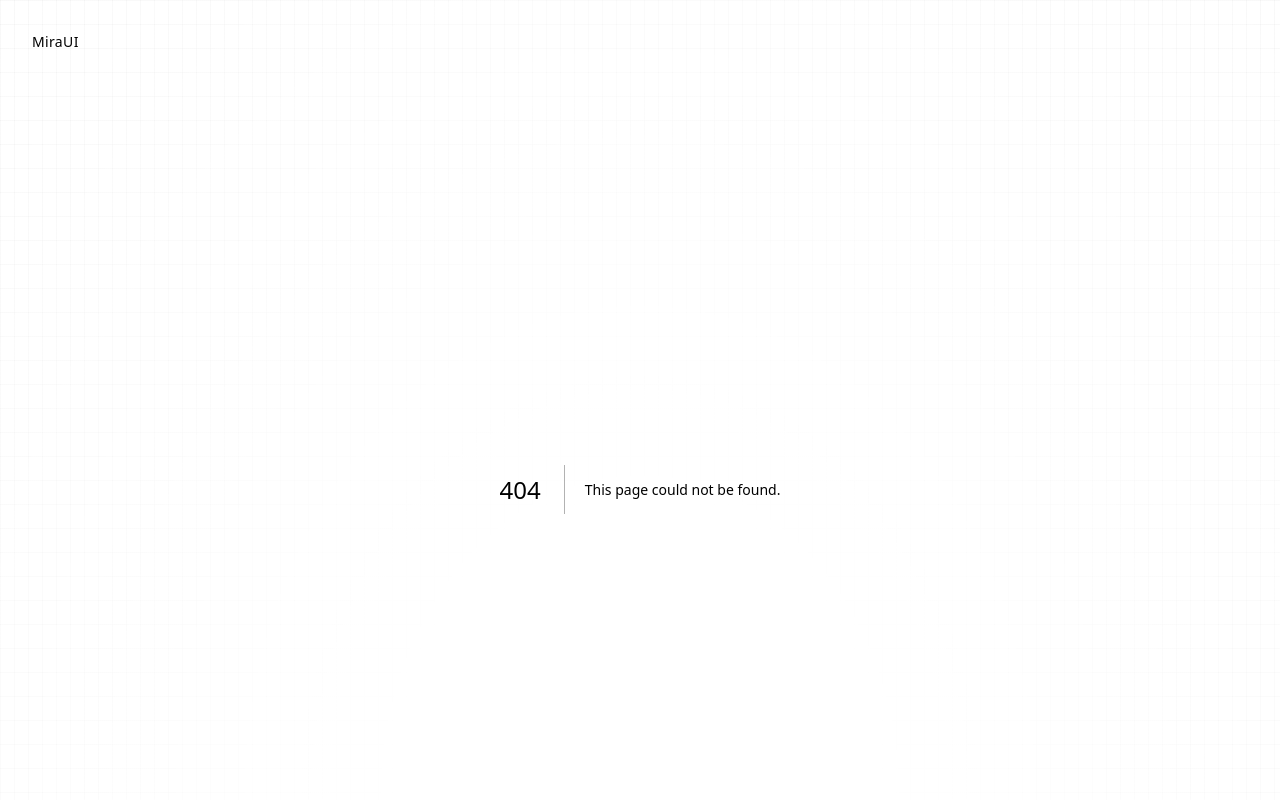
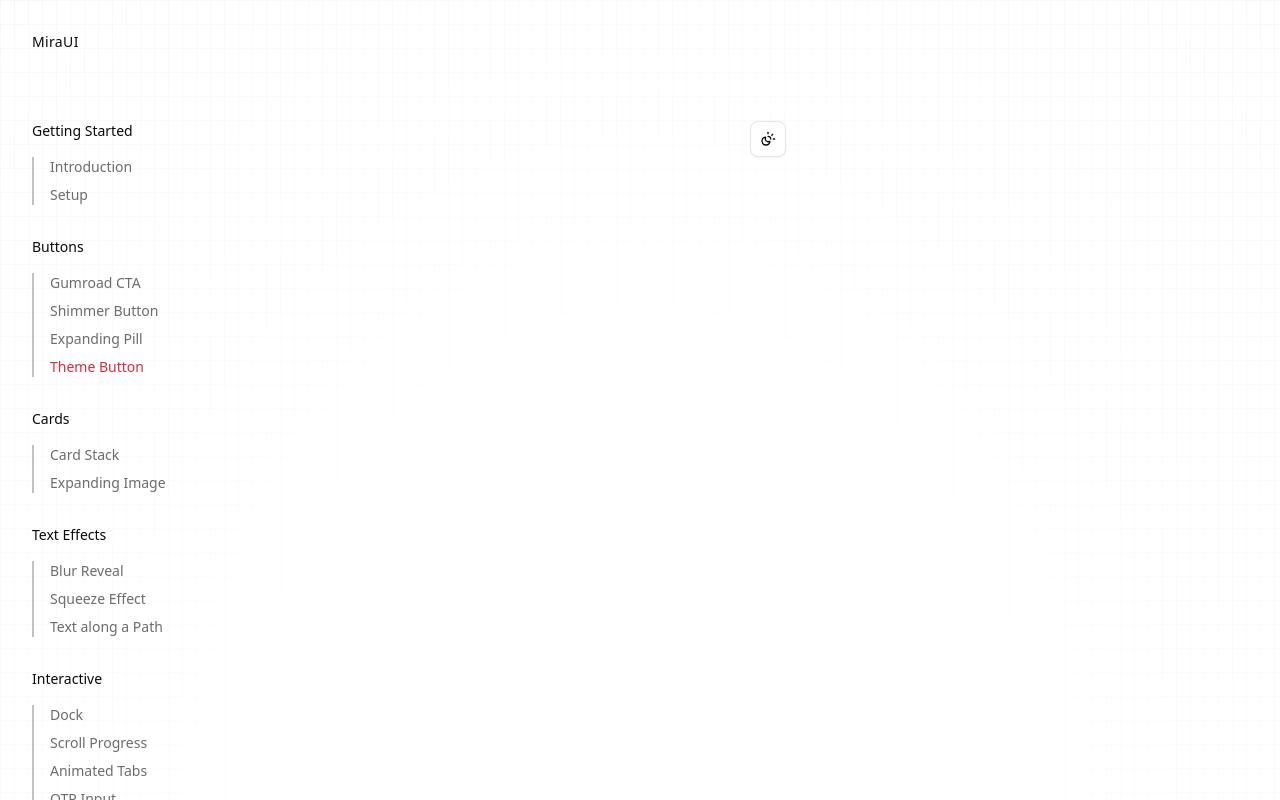
Before and after one commit to k4rtikay/ui-lab, a Next.js app: page /components/theme-button in a window 1280 px wide. Before the commit this address had no page. Built offline with nearby package versions, Linux system fonts and the light colour scheme; some icons are missing.

Commit message:
feat(theme): setup theme-button component

```diff
--- a/package.json
+++ b/package.json
@@ -10,6 +10,7 @@
   },
   "dependencies": {
     "@icons-pack/react-simple-icons": "^13.8.0",
+    "@radix-ui/react-slot": "^1.2.4",
     "class-variance-authority": "^0.7.1",
     "clsx": "^2.1.1",
     "input-otp": "^1.4.2",
--- /dev/null
+++ b/src/app/components/theme-button/page.tsx
@@ -0,0 +1,12 @@
+import ThemeButton from "@/components/works/Theme-button/theme-button"
+
+export default function ThemeButtonPage({
+    children,
+}:{children: React.ReactNode}){
+
+    return(
+        <div className="flex justify-center">
+            <ThemeButton></ThemeButton>
+        </div>
+    )
+}
--- a/src/components/shared/Sidenav.tsx
+++ b/src/components/shared/Sidenav.tsx
@@ -36,6 +36,10 @@
                 {
                     name: 'Expanding Pill',
                     href: '/components/expanding-pill'
+                },
+                {
+                    name: 'Theme Button',
+                    href: '/components/theme-button'
                 }
             ]
         },
--- /dev/null
+++ b/src/components/ui/button.tsx
@@ -0,0 +1,60 @@
+import * as React from "react"
+import { Slot } from "@radix-ui/react-slot"
+import { cva, type VariantProps } from "class-variance-authority"
+
+import { cn } from "@/lib/utils"
+
+const buttonVariants = cva(
+  "inline-flex items-center justify-center gap-2 whitespace-nowrap rounded-md text-sm font-medium transition-all disabled:pointer-events-none disabled:opacity-50 [&_svg]:pointer-events-none [&_svg:not([class*='size-'])]:size-4 shrink-0 [&_svg]:shrink-0 outline-none focus-visible:border-ring focus-visible:ring-ring/50 focus-visible:ring-[3px] aria-invalid:ring-destructive/20 dark:aria-invalid:ring-destructive/40 aria-invalid:border-destructive",
+  {
+    variants: {
+      variant: {
+        default: "bg-primary text-primary-foreground hover:bg-primary/90",
+        destructive:
+          "bg-destructive text-white hover:bg-destructive/90 focus-visible:ring-destructive/20 dark:focus-visible:ring-destructive/40 dark:bg-destructive/60",
+        outline:
+          "border bg-background shadow-xs hover:bg-accent hover:text-accent-foreground dark:bg-input/30 dark:border-input dark:hover:bg-input/50",
+        secondary:
+          "bg-secondary text-secondary-foreground hover:bg-secondary/80",
+        ghost:
+          "hover:bg-accent hover:text-accent-foreground dark:hover:bg-accent/50",
+        link: "text-primary underline-offset-4 hover:underline",
+      },
+      size: {
+        default: "h-9 px-4 py-2 has-[>svg]:px-3",
+        sm: "h-8 rounded-md gap-1.5 px-3 has-[>svg]:px-2.5",
+        lg: "h-10 rounded-md px-6 has-[>svg]:px-4",
+        icon: "size-9",
+        "icon-sm": "size-8",
+        "icon-lg": "size-10",
+      },
+    },
+    defaultVariants: {
+      variant: "default",
+      size: "default",
+    },
+  }
+)
+
+function Button({
+  className,
+  variant,
+  size,
+  asChild = false,
+  ...props
+}: React.ComponentProps<"button"> &
+  VariantProps<typeof buttonVariants> & {
+    asChild?: boolean
+  }) {
+  const Comp = asChild ? Slot : "button"
+
+  return (
+    <Comp
+      data-slot="button"
+      className={cn(buttonVariants({ variant, size, className }))}
+      {...props}
+    />
+  )
+}
+
+export { Button, buttonVariants }
--- /dev/null
+++ b/src/components/works/Theme-button/theme-button.tsx
@@ -0,0 +1,12 @@
+import { Button } from "@/components/ui/button"
+import { SunMoon } from "lucide-react"
+
+export default function ThemeButton(){
+    return (
+        <div>
+            <Button variant={"outline"} size={"icon"}>
+                <SunMoon></SunMoon>
+            </Button>
+        </div>
+    )
+}
```
Also changed, not shown: 1 other file (tests, documents, lock files or other folders).
